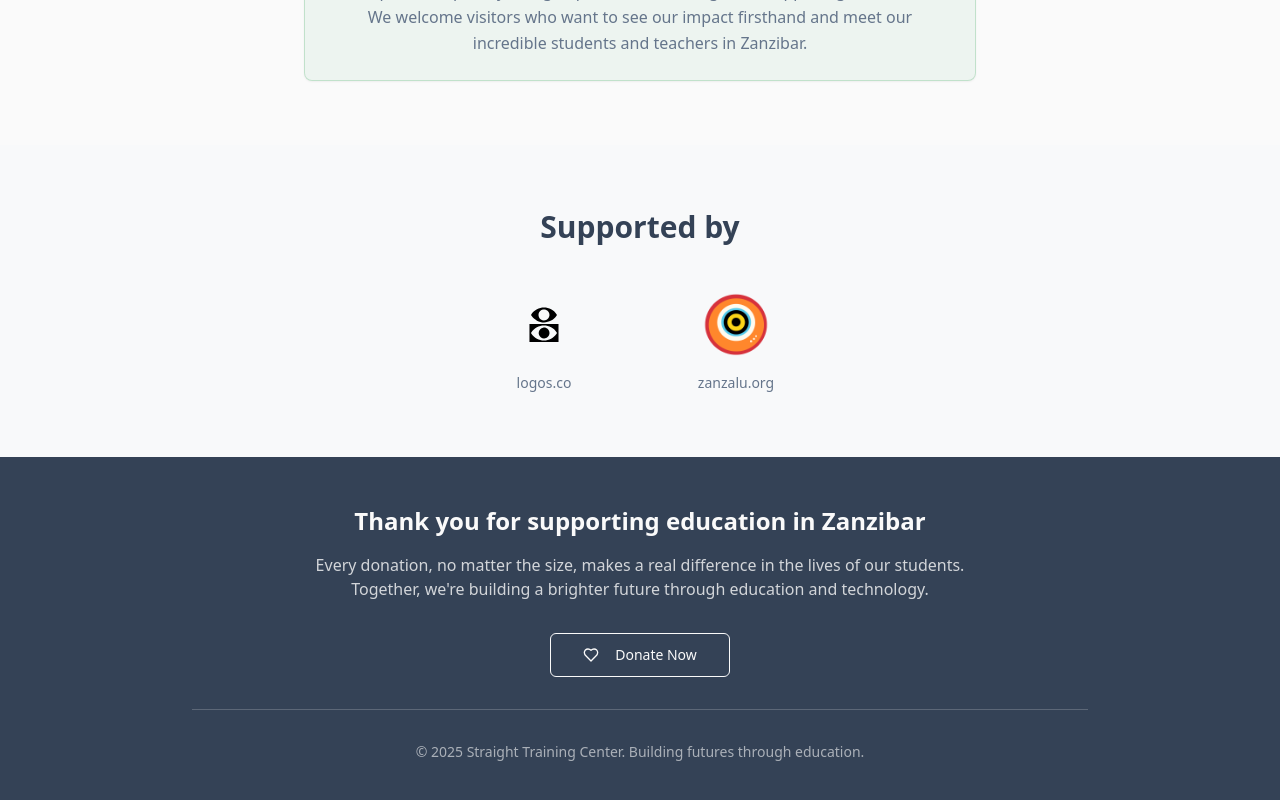
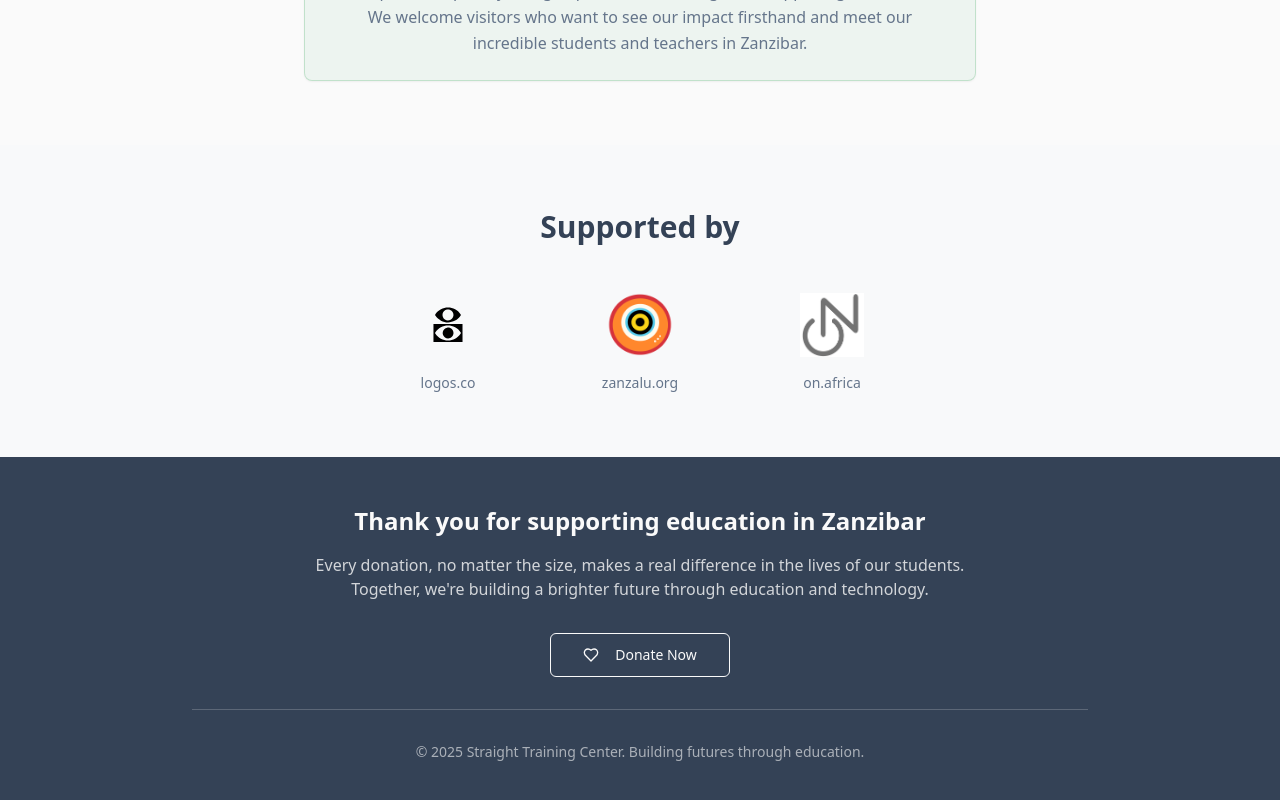
Before and after one commit to vpavlin/straight-future-fund, a React (Vite) app: page / in a window 1280 px wide. Shown: the part 6327-7127 px from the top of the page. Built offline with nearby package versions, Linux system fonts and the light colour scheme; no server answers.

Commit message:
Add partner logo
Added the "on.africa" logo to the partners section.

```diff
--- a/src/components/SupportedBy.tsx
+++ b/src/components/SupportedBy.tsx
@@ -40,6 +40,21 @@ export function SupportedBy() {
                 zanzalu.org
               </a>
             </div>
+
+            {/* ON.Africa */}
+            <div className="flex flex-col items-center group">
+              <div className="w-32 h-16 flex items-center justify-center mb-4 group-hover:border-primary/50 transition-colors">
+                <img src="/lovable-uploads/be741bcf-c19f-452d-b5a6-8e135f07075a.png" alt="ON.Africa" className="max-w-full max-h-full object-contain" />
+              </div>
+              <a
+                href="https://on.africa"
+                target="_blank"
+                rel="noopener noreferrer"
+                className="text-muted-foreground hover:text-primary transition-colors text-sm font-medium"
+              >
+                on.africa
+              </a>
+            </div>
           </div>
         </div>
       </div>
```
Also changed, not shown: public/lovable-uploads/be741bcf-c19f-452d-b5a6-8e135f07075a.png (added).
